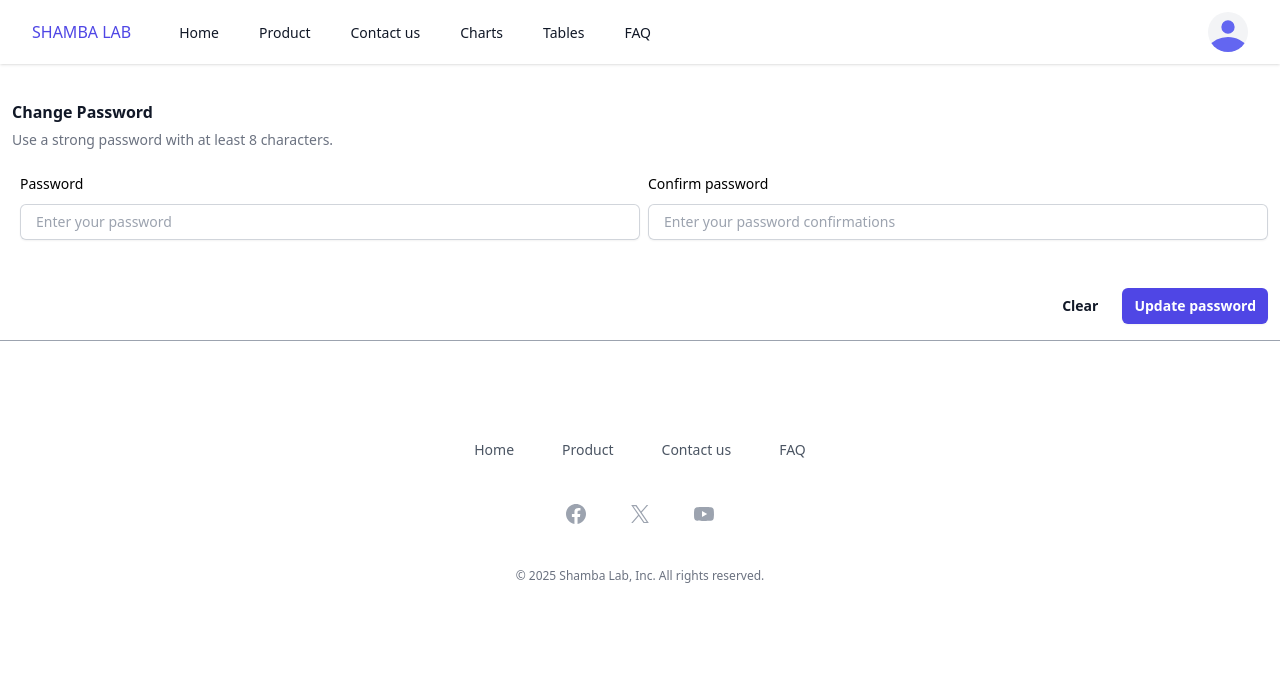
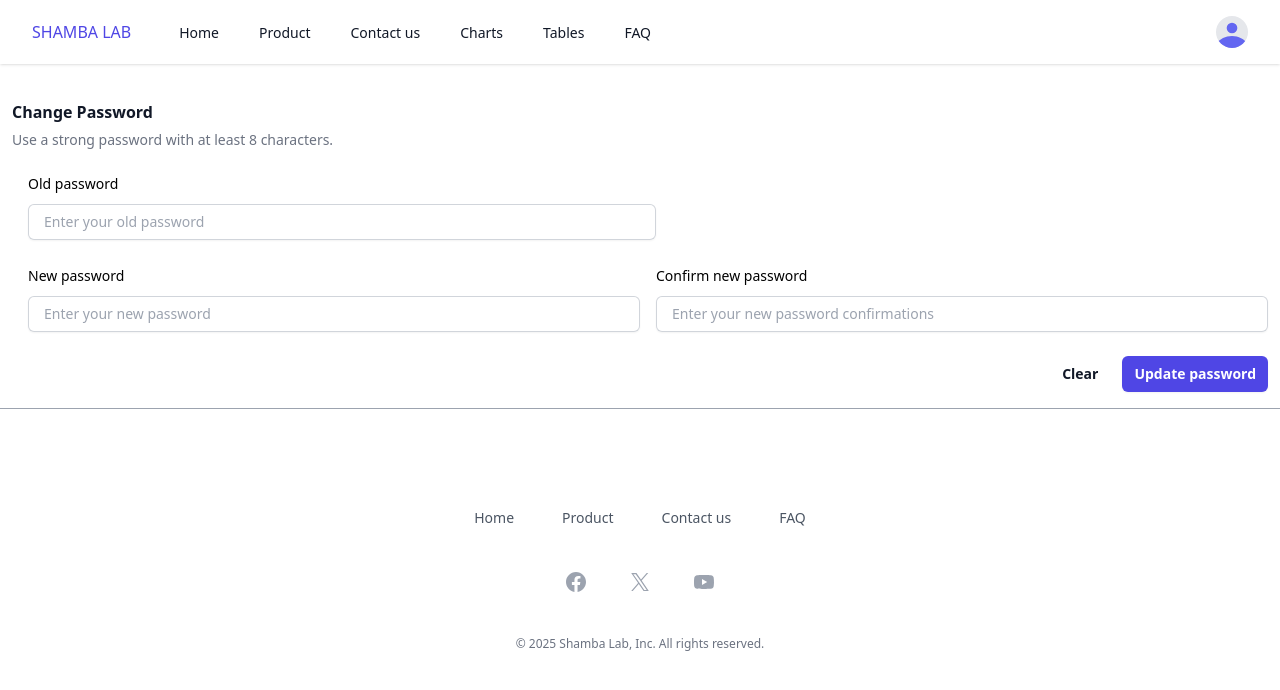
Before and after one commit to lennyjuma/shamba-ui, a Vue app: page /change_password in a window 1280 px wide. Shown: the top 690 px of the page. Built offline with nearby package versions, Linux system fonts and the light colour scheme; no server answers; what highcharts-vue would draw is missing.

Commit message:
befoe deploy

```diff
--- a/src/components/navigation/Nav_bar.vue
+++ b/src/components/navigation/Nav_bar.vue
@@ -31,7 +31,7 @@
               <MenuButton @click="openMenu = true" class="relative flex rounded-full bg-white text-sm focus:outline-none focus:ring-2 focus:ring-indigo-500 focus:ring-offset-2">
                 <span class="absolute -inset-1.5" />
                 <span class="sr-only">Open user menu</span>
-                <span class="inline-block size-10 overflow-hidden rounded-full bg-gray-100">
+                <span class="inline-block size-8 overflow-hidden rounded-full bg-gray-200">
                   <svg class="size-full text-indigo-500" fill="currentColor" viewBox="0 0 24 24">
                     <path d="M24 20.993V24H0v-2.996A14.977 14.977 0 0112.004 15c4.904 0 9.26 2.354 11.996 5.993zM16.002 8.999a4 4 0 11-8 0 4 4 0 018 0z" />
                   </svg>
@@ -85,7 +85,7 @@
       <div class="border-t border-gray-200 pb-3 pt-4">
         <div class="flex items-center px-4">
           <div class="flex-shrink-0">
-             <span class="inline-block size-10 overflow-hidden rounded-full bg-gray-100">
+              <span class="inline-block size-8 overflow-hidden rounded-full bg-gray-200">
                   <svg class="size-full text-indigo-500" fill="currentColor" viewBox="0 0 24 24">
                     <path d="M24 20.993V24H0v-2.996A14.977 14.977 0 0112.004 15c4.904 0 9.26 2.354 11.996 5.993zM16.002 8.999a4 4 0 11-8 0 4 4 0 018 0z" />
                   </svg>
--- a/src/types/index.ts
+++ b/src/types/index.ts
@@ -103,11 +103,13 @@ export interface register_errorT {
   phoneNumber: form_validation_errorT
 }
 export interface change_passT {
+  old_password: string
   password: string
   password_confirm: string
 }
 export interface change_pass_errorT {
   password: form_validation_errorT
+  old_password: form_validation_errorT
   password_confirm: form_validation_errorT
 }
 export interface shambaT {
--- a/src/views/FAQ/index.vue
+++ b/src/views/FAQ/index.vue
@@ -40,7 +40,7 @@ const faqs = [
       "Soils can be tested any time during the year. However, allow enough time for the analysis and for fertilizer and lime application after initial analysis. Lime reacts slowly and, if possible, it should be mixed with the soil two to three months before planting. A soil test should be conducted at least 1 time every year and multiple times depending on the crop rotation schedule or as recommended by an agronomist.",
   },
   {
-    question: "How do i get the result?",
+    question: "How do I get the result?",
     answer:
       "Results on basic soil analysis are available on site.",
   },
--- a/src/views/auth/changePassword.vue
+++ b/src/views/auth/changePassword.vue
@@ -7,6 +7,7 @@ const change_password = ref<change_passT>({} as change_passT)
 const change_password_error = ref<change_pass_errorT>(
   {
     password:{} as form_validation_errorT,
+    old_password:{} as form_validation_errorT,
     password_confirm:{} as form_validation_errorT
   } as change_pass_errorT)
 const submit_payload = () =>{
@@ -25,6 +26,8 @@ const submit_payload = () =>{
 }
 
 const validate_payload = () =>{
+  change_password_error.value.password.status = !change_password.value.old_password
+  change_password_error.value.old_password.message = "Please enter password"
   change_password_error.value.password.status = !change_password.value.password
   change_password_error.value.password.message = "Please enter password"
   change_password_error.value.password_confirm.status = !change_password.value.password_confirm
@@ -46,20 +49,26 @@ const clear_payload = () =>{
   change_password.value = {} as change_passT
   change_password_error.value.password_confirm.status = false
   change_password_error.value.password.status = false
+  change_password_error.value.old_password.status = false
 }
 </script>
 
 <template>
-  <div class="my-4  sm:max-w-7xl max-w-4xl px-3 sm:mx-auto grid grid-rows-2 space-x-2">
+  <div class="my-4  sm:max-w-7xl max-w-4xl px-3 sm:mx-auto grid grid-rows-2 space-x-4">
     <div class=" col-span-2  bg-white  py-5 ">
       <h1 class="text-base font-semibold text-gray-900">Change Password</h1>
       <p class="mt-1 text-sm/6 text-gray-500">Use a strong password with at least 8 characters.</p>
     </div>
+    <div class="col-span-2 bg-white w-1/2 mx-auto ">
+      <CInput class="col-span-2 sm:col-span-1" :validation_error="change_password_error.old_password" v-model:input_value="change_password.old_password"
+              placeholder="Enter your old password" label_name="Old password" input_type="password"/>
+    </div>
+
     <CInput class="col-span-2 sm:col-span-1" :validation_error="change_password_error.password" v-model:input_value="change_password.password"
-            placeholder="Enter your password" label_name="Password" input_type="password"/>
+            placeholder="Enter your new password" label_name="New password" input_type="password"/>
 
     <CInput class="col-span-2 sm:col-span-1" :validation_error="change_password_error.password_confirm" v-model:input_value="change_password.password_confirm"
-            placeholder="Enter your password confirmations" label_name="Confirm password" input_type="password"/>
+            placeholder="Enter your new password confirmations" label_name="Confirm new password" input_type="password"/>
     <div class="mt-6 col-span-2 flex items-center justify-end gap-x-6">
       <button @click.prevent="clear_payload()" type="button" class="text-sm font-semibold leading-6 text-gray-900">Clear</button>
       <button @click.prevent="submit_payload()" type="button"
--- a/src/views/settings/settings.vue
+++ b/src/views/settings/settings.vue
@@ -11,28 +11,27 @@
             <div class="pt-6 sm:flex">
               <dt class="font-medium text-gray-900 sm:w-64 sm:flex-none sm:pr-6">Full name</dt>
               <dd class="mt-1 flex justify-between gap-x-6 sm:mt-0 sm:flex-auto">
-                <div class="text-gray-900">Tom Cook</div>
-                <button type="button" class="font-semibold text-indigo-600 hover:text-indigo-500">Update</button>
+                <div class="text-gray-900 capitalize">{{ user_full_name() }}</div>
               </dd>
             </div>
             <div class="pt-6 sm:flex">
               <dt class="font-medium text-gray-900 sm:w-64 sm:flex-none sm:pr-6">Email address</dt>
               <dd class="mt-1 flex justify-between gap-x-6 sm:mt-0 sm:flex-auto">
-                <div class="text-gray-900">tom.cook@example.com</div>
-                <button type="button" class="font-semibold text-indigo-600 hover:text-indigo-500">Update</button>
+                <div class="text-gray-900">{{ user_email() }}</div>
+<!--                <button type="button" class="font-semibold text-indigo-600 hover:text-indigo-500">Update</button>-->
               </dd>
             </div>
             <div class="pt-6 sm:flex">
               <dt class="font-medium text-gray-900 sm:w-64 sm:flex-none sm:pr-6">Phone number</dt>
               <dd class="mt-1 flex justify-between gap-x-6 sm:mt-0 sm:flex-auto">
                 <div class="text-gray-900">+254706755253</div>
-                <button type="button" class="font-semibold text-indigo-600 hover:text-indigo-500">Update</button>
+<!--                <button type="button" class="font-semibold text-indigo-600 hover:text-indigo-500">Update</button>-->
               </dd>
             </div>
-            <div class="pt-6 sm:flex">
+            <div class="pt-6 flex">
               <dt class="font-medium text-gray-900 sm:w-64 sm:flex-none sm:pr-6">Password</dt>
-              <dd class=" flex justify-between gap-x-6 sm:mt-0 sm:flex-auto">
-                <button type="button" class="font-semibold text-white rounded-md px-2 py-1 bg-indigo-600 hover:bg-indigo-500">Change password</button>
+              <dd class="ml-auto flex justify-between gap-x-6 sm:mt-0 sm:flex-auto">
+                <router-link to="/change_password" type="button" class="font-semibold text-white rounded-md px-2 py-1 bg-indigo-600 hover:bg-indigo-500">Change password</router-link>
               </dd>
             </div>
           </dl>
@@ -120,21 +119,11 @@ import {
   XMarkIcon,
 } from '@heroicons/vue/24/outline'
 
-const navigation = [
-  { name: 'Home', href: '#' },
-  { name: 'Invoices', href: '#' },
-  { name: 'Clients', href: '#' },
-  { name: 'Expenses', href: '#' },
-]
-const secondaryNavigation = [
-  { name: 'General', href: '#', icon: UserCircleIcon, current: true },
-  { name: 'Security', href: '#', icon: FingerPrintIcon, current: false },
-  { name: 'Notifications', href: '#', icon: BellIcon, current: false },
-  { name: 'Plan', href: '#', icon: CubeIcon, current: false },
-  { name: 'Billing', href: '#', icon: CreditCardIcon, current: false },
-  { name: 'Team members', href: '#', icon: UsersIcon, current: false },
-]
 
-const mobileMenuOpen = ref(false)
 const automaticTimezoneEnabled = ref(true)
+// get username from local storage
+const user_full_name = () => localStorage.getItem('user_full_name');
+
+const user_email = () => localStorage.getItem('user_email');
+
 </script>
```
